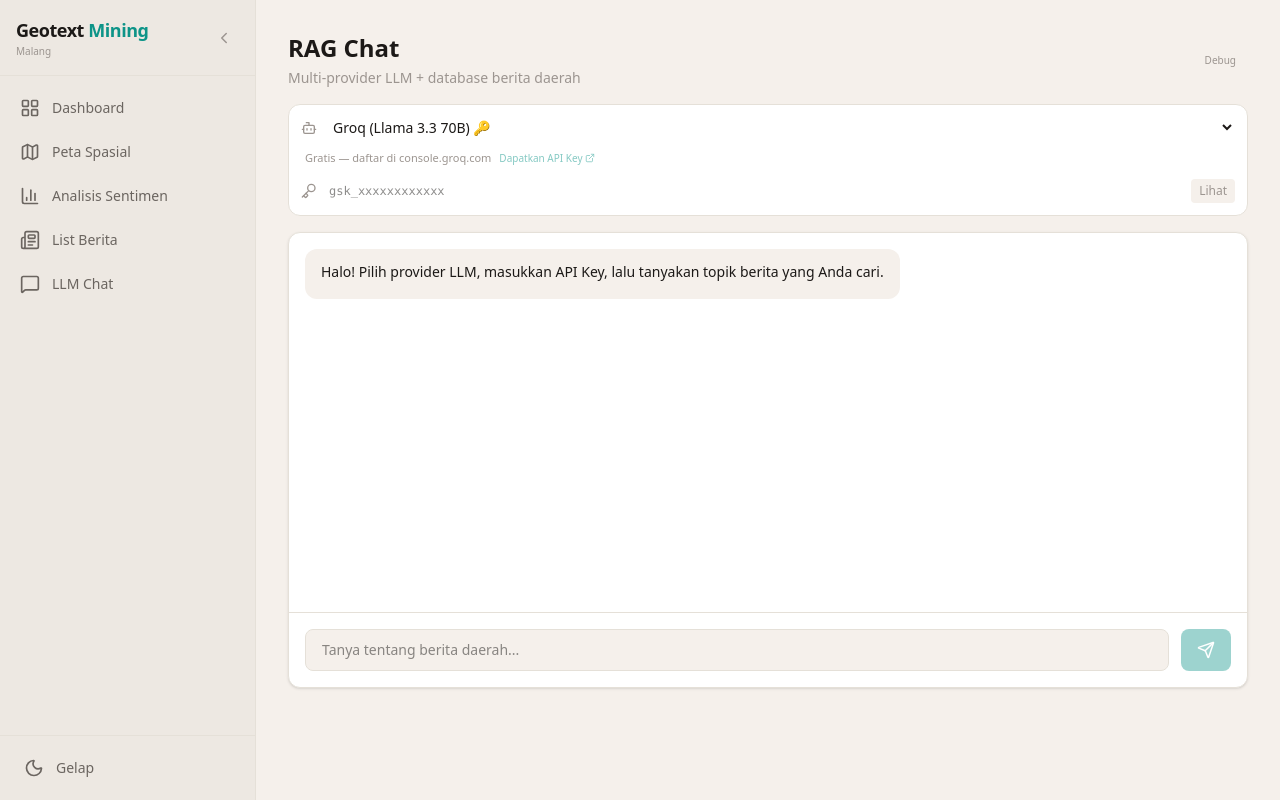
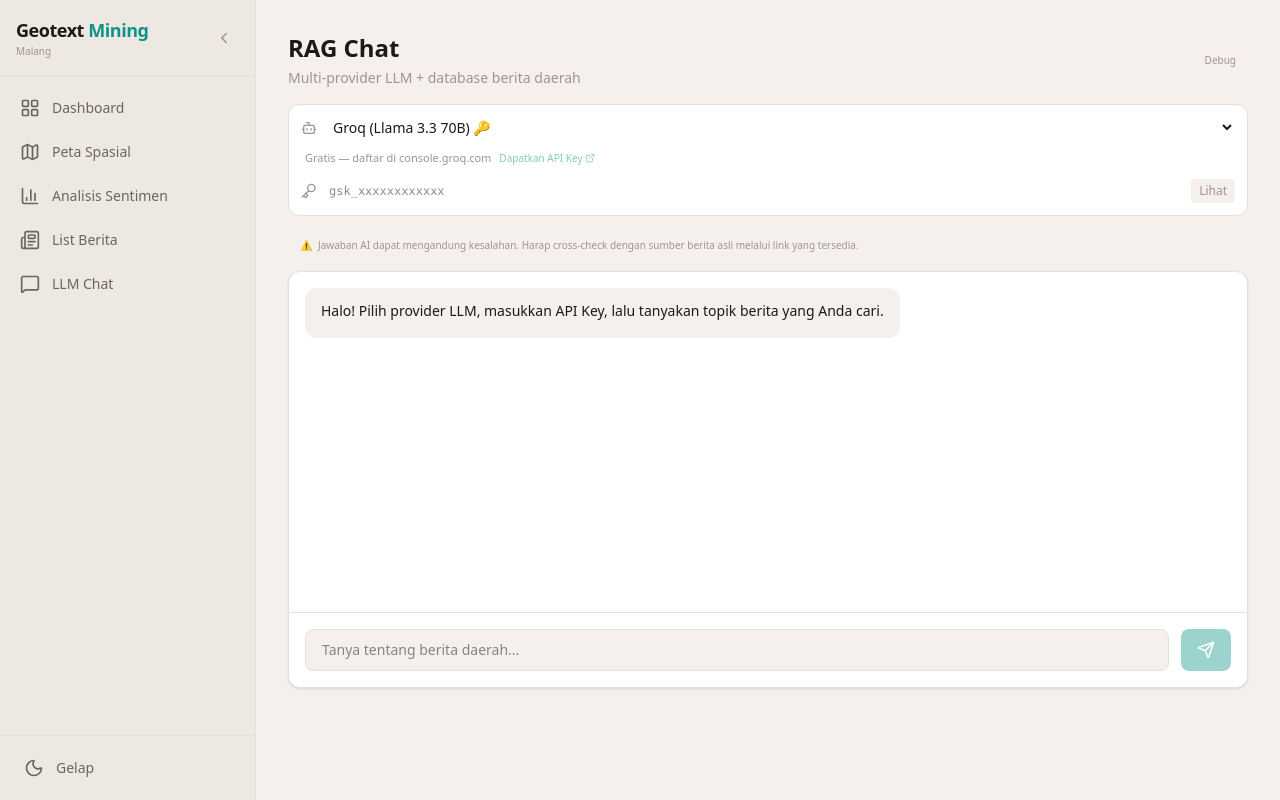
Before and after one commit to kautsar101/geotext-mining-malang, a Next.js app: page /llm in a window 1280 px wide. Built offline with nearby package versions, Linux system fonts and the light colour scheme.

Commit message:
llm: add AI disclaimer banner

```diff
--- a/src/app/llm/page.tsx
+++ b/src/app/llm/page.tsx
@@ -147,6 +147,11 @@ export default function LLMPage() {
         </div>
       </div>
 
+      <div className="text-[10px] px-3 py-1.5 rounded-lg mb-3 flex items-center gap-1.5"
+        style={{ backgroundColor: "var(--bg-primary)", color: "var(--text-muted)" }}>
+        <span className="flex-shrink-0">⚠️</span>
+        Jawaban AI dapat mengandung kesalahan. Harap cross-check dengan sumber berita asli melalui link yang tersedia.
+      </div>
       <div className="flex-1 rounded-xl overflow-hidden flex flex-col shadow-sm border"
         style={{ backgroundColor: "var(--bg-card)", borderColor: "var(--border)" }}>
 
```
